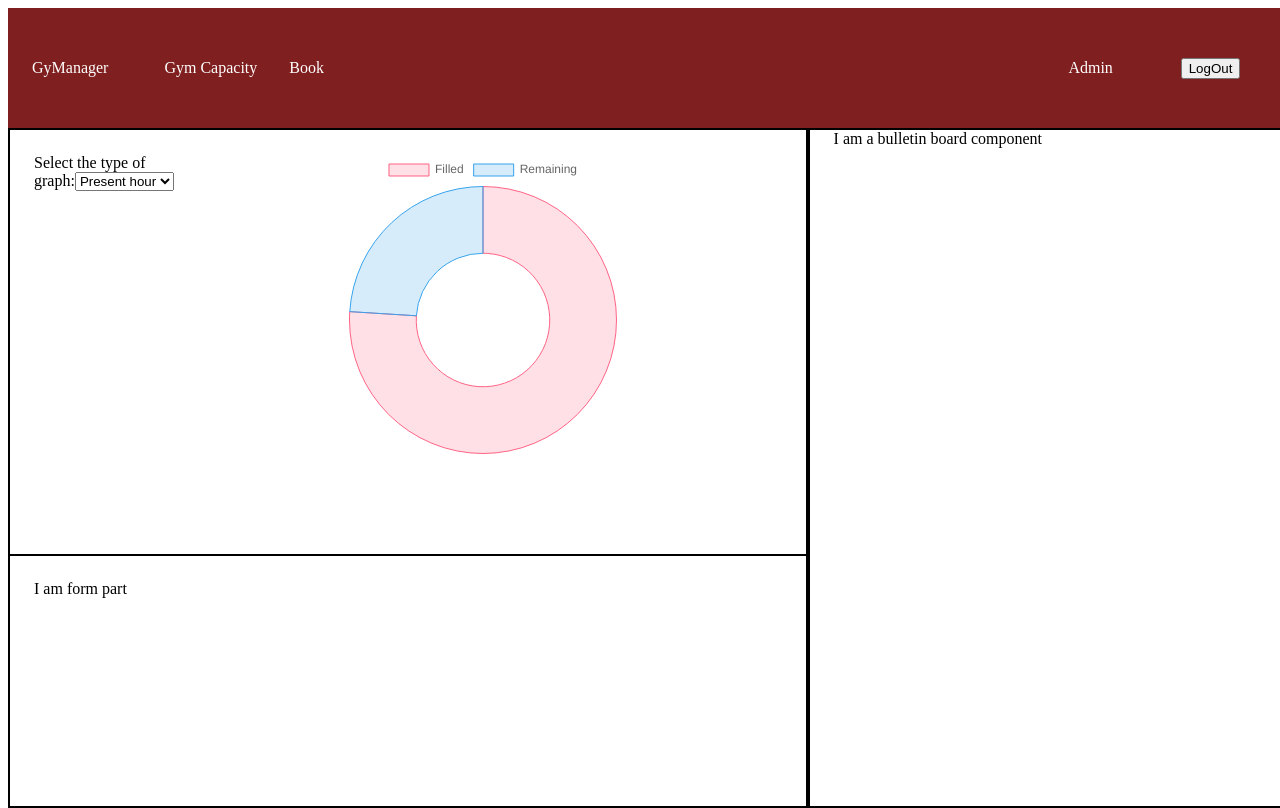
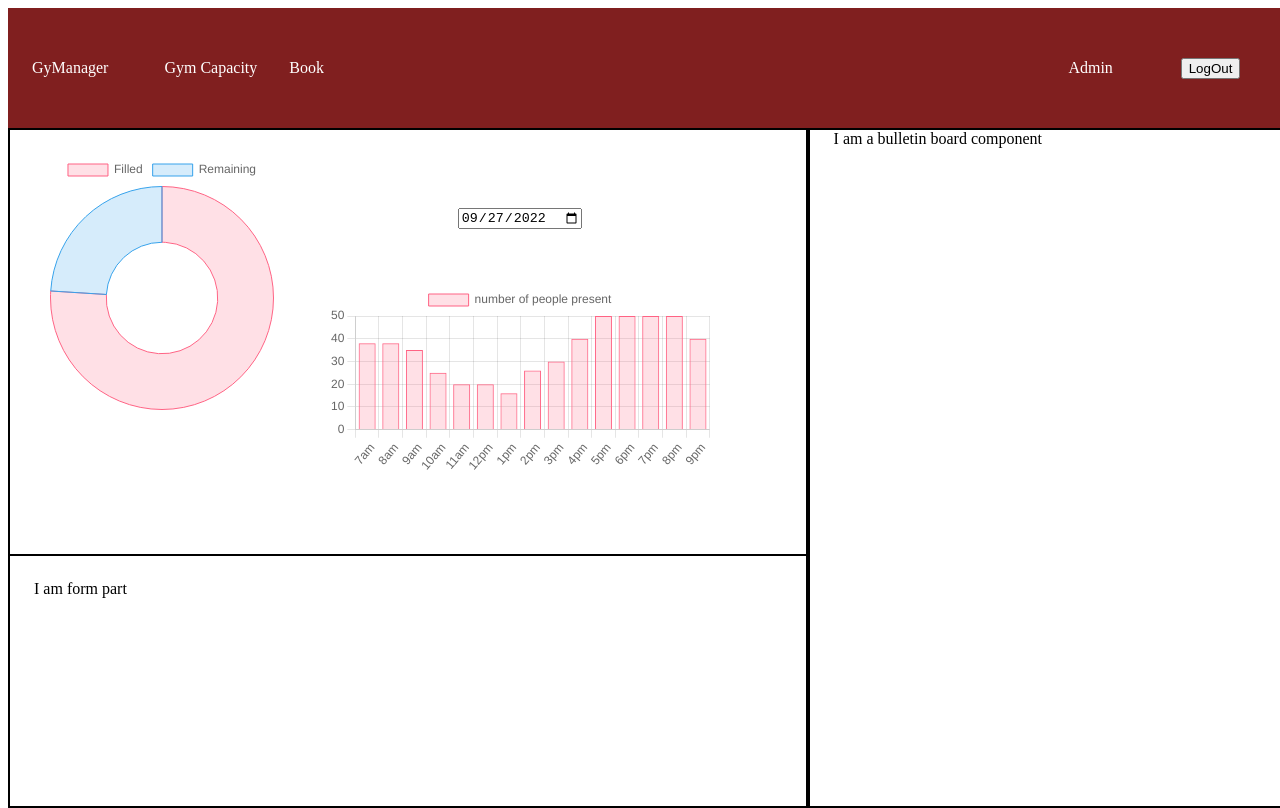
Before and after one commit to harwindersidhu/gymanager, a React (Create React App) app: page / in a window 1280 px wide. Built offline with nearby package versions, Linux system fonts and the light colour scheme.

Commit message:
Show two graphs at same time

```diff
--- a/src/components/component_capacity/Graphs.js
+++ b/src/components/component_capacity/Graphs.js
@@ -1,23 +1,38 @@
 import React, { useState } from "react";
-import GraphOtherDay from "./GraphOtherDay";
+// import GraphOtherDay from "./GraphOtherDay";
 import GraphPresentDay from "./GraphpresentDay";
 import GraphPresentHour from "./GraphPresentHour";
 import "./Graphs.scss";
-import SelectType from "./SelectType";
+// import SelectType from "./SelectType";
+
+function todayDate() {
+  var today = new Date();
+  var dd = String(today.getDate()).padStart(2, '0');
+  var mm = String(today.getMonth() + 1).padStart(2, '0'); //January is 0!
+  var yyyy = today.getFullYear();
+
+  today = yyyy + '-' + mm + '-' + dd;
+  return today;
+}
 
 export default function Graphs(props) {
 
-  const [graphType, setGraphType] = useState("presentHour");
+  // const [graphType, setGraphType] = useState("presentHour");
+  const today = todayDate();
+  const [date, setDate] = useState(today);
 
   return (
     <div className="graphs-view">
-      <div className="select-view">
-        <SelectType value={graphType} onChange={(val) => setGraphType(val)} />
+      <div className="graph-one">
+        {/* <SelectType value={graphType} onChange={(val) => setGraphType(val)} /> */}
+        <GraphPresentHour />
       </div>
-      <div className="graph">
-        {graphType === "presentHour" && <GraphPresentHour />}
-        {graphType === "presentDay" && <GraphPresentDay />}
-        {graphType === "otherDay" && <GraphOtherDay />}
+      <div className="graph-two">
+        {/* {graphType === "presentHour" && <GraphPresentHour />}
+        {graphType === "presentDay" && <GraphPresentDay />} */}
+        {/* {graphType === "otherDay" && <GraphOtherDay />} */}
+        <input type="date" value={date} onChange={(e) => setDate(e.target.value)} />
+        <GraphPresentDay />
       </div>
     </div>
   );
--- a/src/components/component_capacity/Graphs.scss
+++ b/src/components/component_capacity/Graphs.scss
@@ -1,18 +1,27 @@
 .graphs-view {
   display: flex;
+  justify-content: space-between;
   height: 100%;
 }
 
-.select-view {
-  width: 20%;
+.graph-one {
+  width: 30%;
+  // justify-content: center;
 }
 
-.graph {
-  width: 80%;
-  justify-content: center;
+.graph-two {
+  width: 70%;
+  display: flex;
+  flex-direction: column;
+  align-items: center;
+  justify-content: space-evenly;
 }
 
 .graph-present-hour {
-  width: fit-content;
-  margin: 0 auto;
+  width: 20vw;
 }
+
+.graph-present-day {
+  width: 30vw;
+  // height: 75vh;
+}
```
